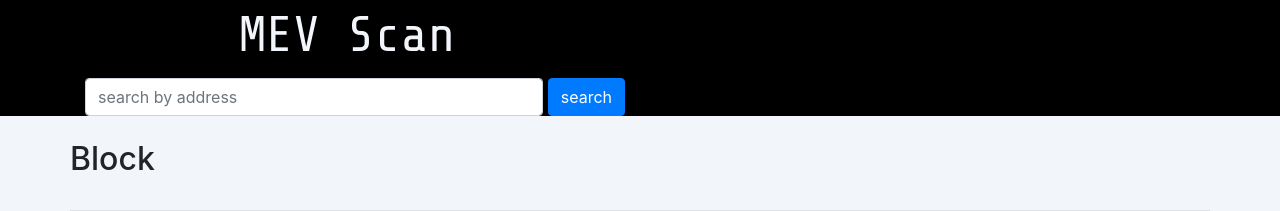
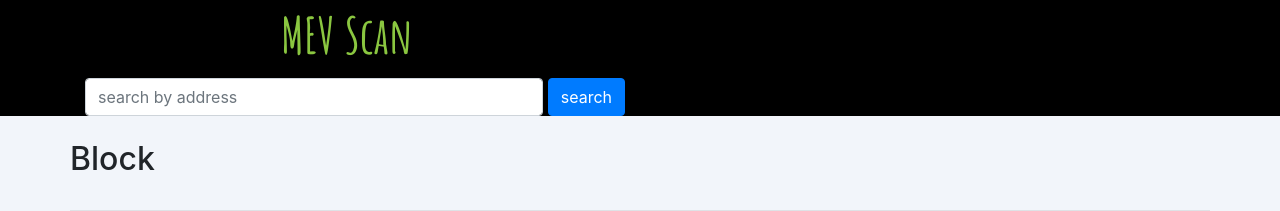
Before and after one commit to manifoldfinance/mevscan-flask, a Flask app: template templates/block.html in a window 1280 px wide. Shown: the top 211 px of the page. Run offline with Flask 2, Linux system fonts and the light colour scheme; the template is opened without the code that fills it, so the values that code supplies are empty.

Commit message:
fix html

```diff
--- a/templates/layout.html
+++ b/templates/layout.html
@@ -1,7 +1,7 @@
 <!DOCTYPE html>
 <head>
 <meta charset="utf-8">
-    <title>🔮 MEV Scan</title>
+    <title>MEV Scan</title>
 
 
 <meta name="description" content="MEV Block Scanner">
@@ -18,15 +18,15 @@
 
 </head>
 <style>
-       @import url('https://fonts.googleapis.com/css2?family=Share+Tech+Mono&display=swap');
+@import url(http://fonts.googleapis.com/css?family=Amatic+SC:700);
 body{
     background-color: #f2f5fa;
     text-align: center;
 }
 h1{
-            font-family: 'Share Tech Mono', monospace;
+    font-family: 'Amatic SC', cursive;
     font-weight: normal;
-            color: #f2f5fa;
+    color: #8ac640;
     font-size: 2.5em;
 }
 </style>
```
Lines whose indentation alone changed are shown as unchanged.
